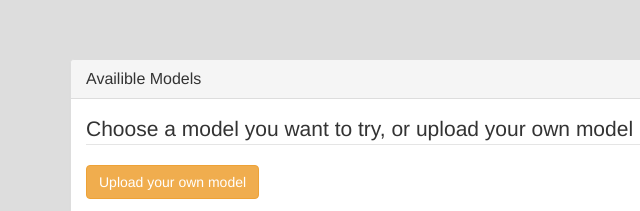
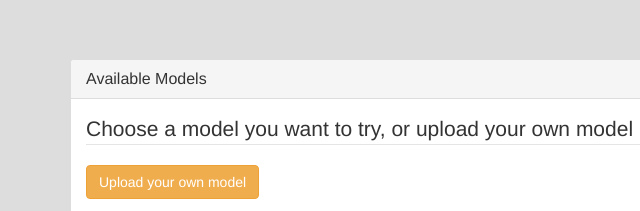
Before and after one commit to Autodesk-Forge/viewer-nodejs-model.as.a.service, a website: page www/views/models/index.html in a window 1280 px wide. Shown: the part 270-481 px from the top of the page, 0-640 px from the left. Drawn offline with nearby package versions, Linux system fonts and the light colour scheme; files that its build step writes are made by us from their sources; a script that the page names is missing; files whose address does not match are found by name.

Commit message:
typo fix

```diff
--- a/www/views/models/index.html
+++ b/www/views/models/index.html
@@ -65,7 +65,7 @@
 			<div class="container">
 				<div class="panel panel-default">
 					<div class="panel-heading">
-						<h3 class="panel-title">Availible Models</h3>
+						<h3 class="panel-title">Available Models</h3>
 					</div>
 					<div class="panel-body">
 
```
